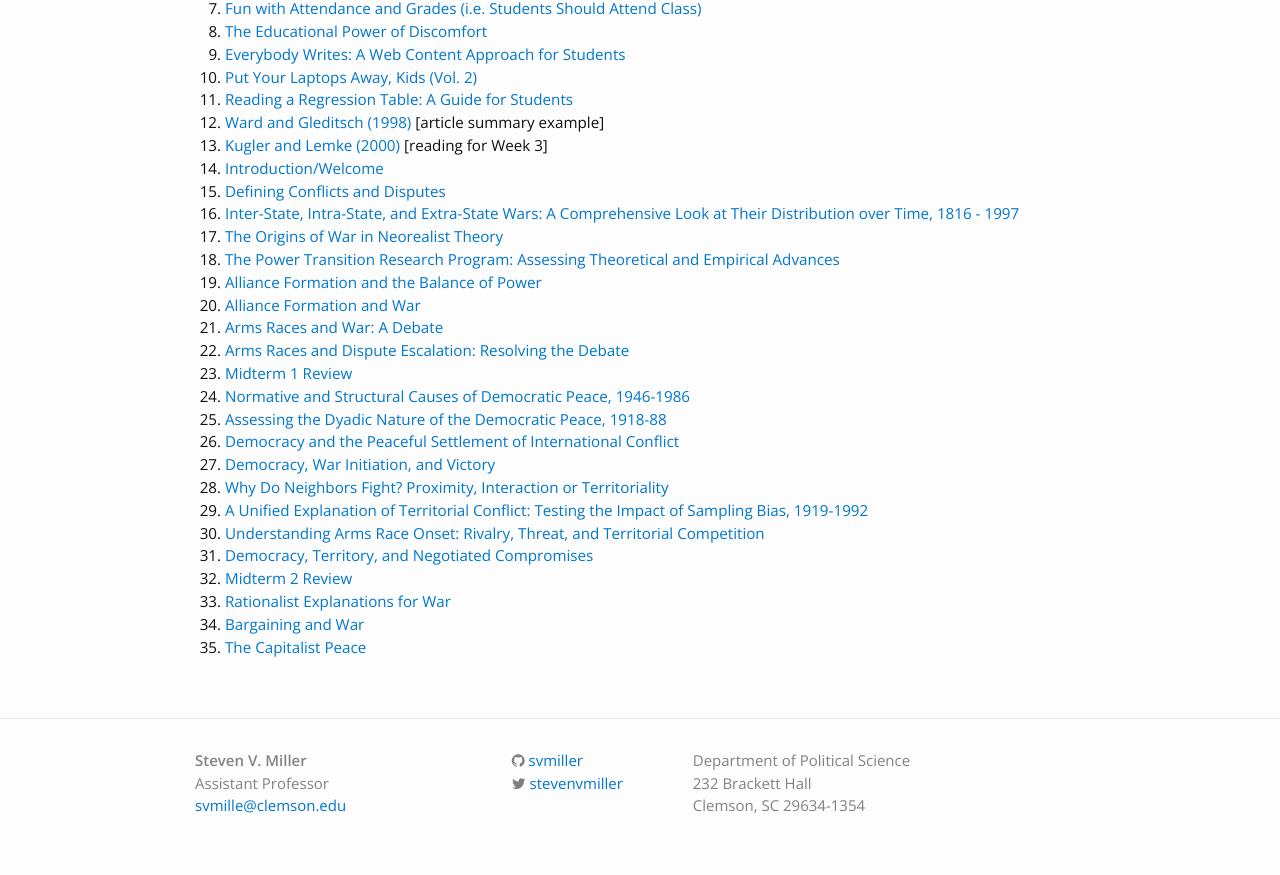
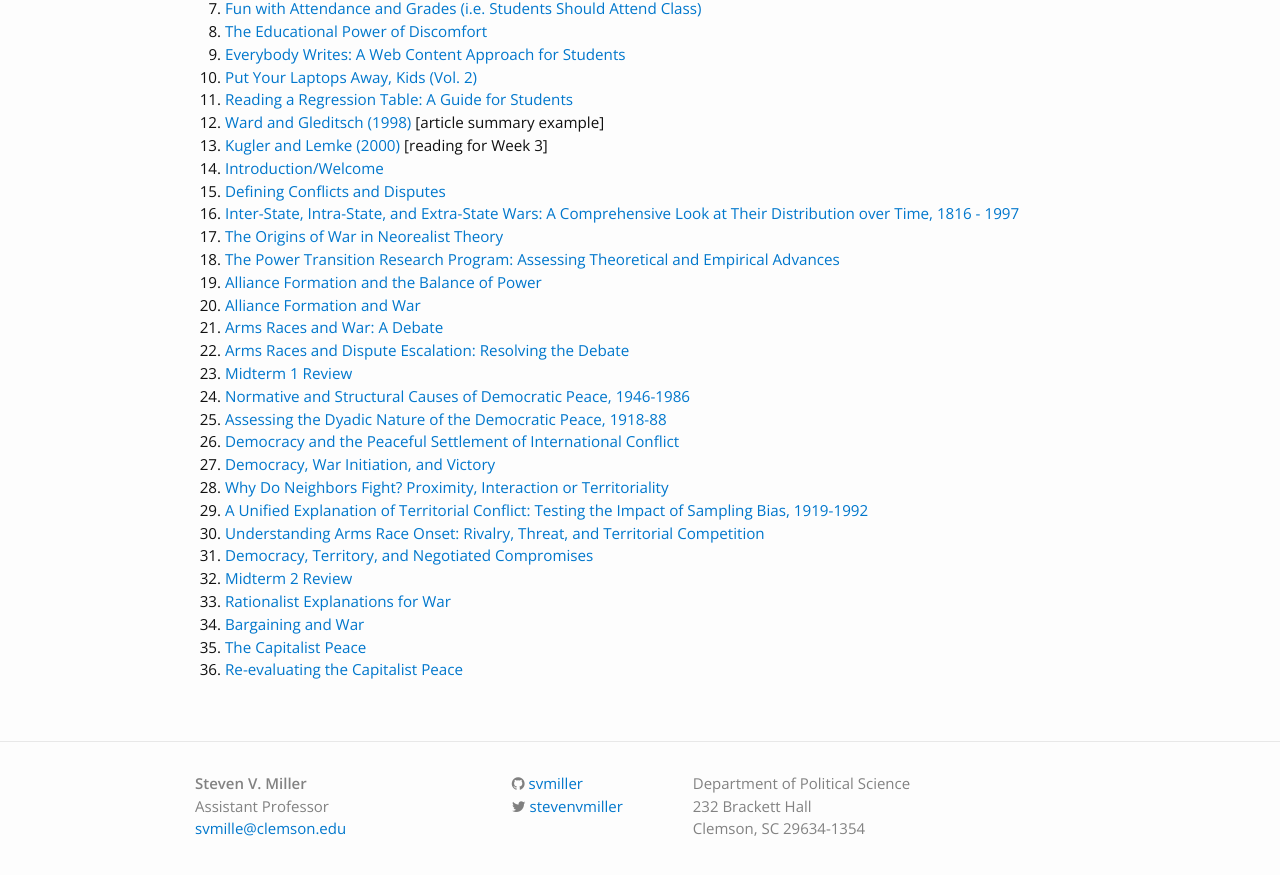
Before and after one commit to svmiller/svmiller.github.io, a Jekyll site: the page built from teaching/posc-3610.md, in a window 1280 px wide and 900 px high, scrolled down 966 px. Shown: the top 875 px of the window. Built offline with Jekyll 4.4.1, drawn with Linux system fonts in a browser that asks for light colours; nearby versions of some CDN libraries; some web fonts are replaced.

Commit message:
add lectures 04.20.2017

```diff
--- a/teaching/posc-3610.md
+++ b/teaching/posc-3610.md
@@ -45,3 +45,4 @@ The onset, expansion and consequences of inter-state conflict lie at the heart o
 33. [Rationalist Explanations for War](https://www.dropbox.com/s/gwyj8f0zg7ijng0/posc3610-lecture-fearon1995rew.pdf?dl=0)
 34. [Bargaining and War](https://www.dropbox.com/s/ck4jnga76pyazr4/posc3610-lecture-wagner2000bw.pdf?dl=0)
 35. [The Capitalist Peace](https://www.dropbox.com/s/68diojd3e2obwpr/posc3610-lecture-gartzke2007cp.pdf?dl=0)
+36. [Re-evaluating the Capitalist Peace](https://www.dropbox.com/s/fs09infv3rgv033/posc3610-lecture-reevaluating-cp.pdf?dl=0)
```
Also changed, not shown: teaching/posc-3410.md (+1 -0 lines).
